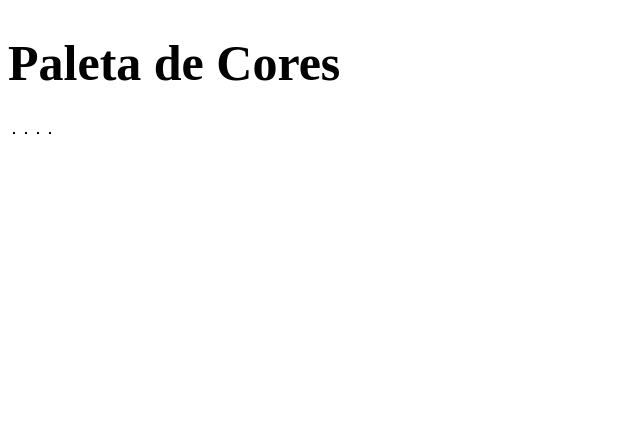
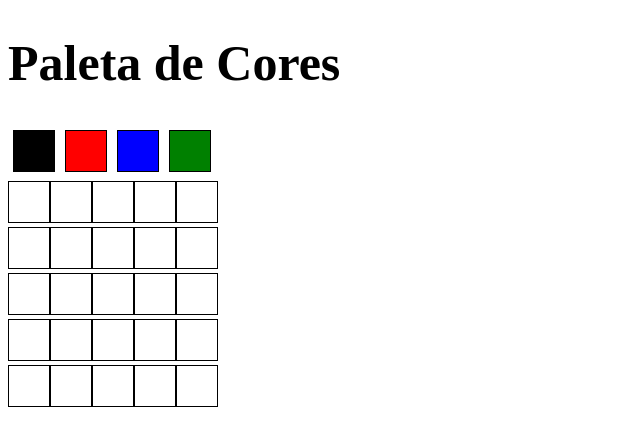
Before and after one commit to WBomfim/Pixels-Art, a plain HTML site: page index.html in a window 1280 px wide. Shown: the whole page, without its empty margins (0-640 px from the left). Drawn offline with Linux system fonts and the light colour scheme.

Commit message:
Adicionado Requisitos 4 e 5

```diff
--- a/index.html
+++ b/index.html
@@ -10,6 +10,7 @@
 <body>
   <h1 id="title">Paleta de Cores</h1>
   <section id="color-palette"></section>
+  <section id="pixel-board"></section>
   <script src="script.js"></script>
 </body>
 </html>
--- a/script.js
+++ b/script.js
@@ -10,3 +10,15 @@ createColorInPalette('black');
 createColorInPalette('red');
 createColorInPalette('blue');
 createColorInPalette('green');
+
+function addPixelSquare() {
+  const pixelSquare = document.getElementById('pixel-board');
+  for (let index = 1; index <= 25; index += 1) {
+    const pixel = document.createElement('div');
+    pixel.className = 'pixel';
+    pixelSquare.appendChild(pixel);
+  }
+
+}
+
+addPixelSquare();
--- a/style.css
+++ b/style.css
@@ -6,4 +6,19 @@
   border: solid black 1px;
   display: inline-block;
   margin: 5px;
+  width: 40px;
+  height: 40px;
 }
+
+.pixel {
+  display: inline-block;
+  background-color: white;
+  border: solid black 1px;
+  width: 40px;
+  height: 40px;
+}
+
+#pixel-board {
+  width: 220px;
+  height: 220px;
+}
```
